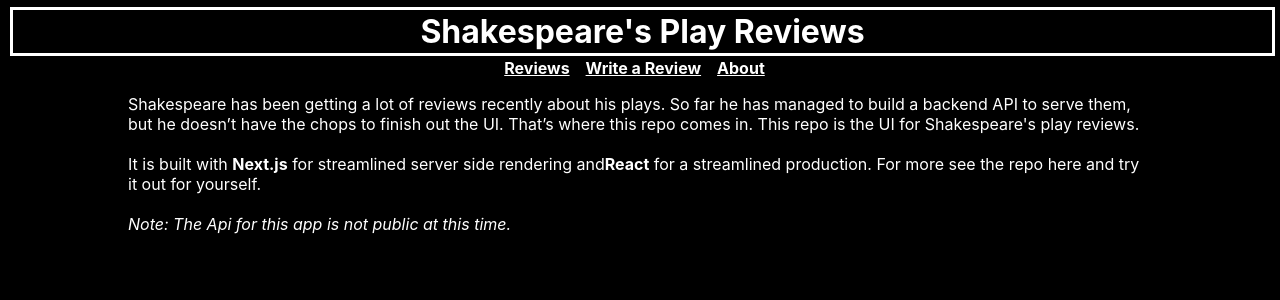
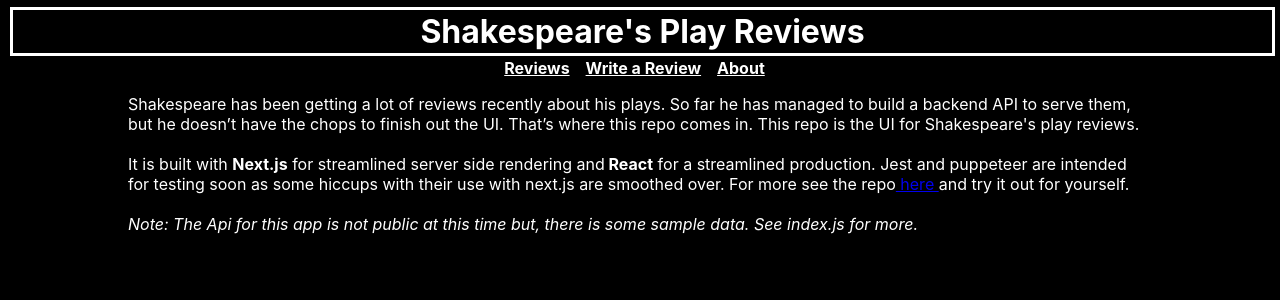
Before and after one commit to CymruRing/shakespeares_play_reviews_UI, a Next.js app in the folder shakespeares_play_reviews/: page /About in a window 1280 px wide. Shown: the top 300 px of the page. Built offline with nearby package versions, Linux system fonts and the light colour scheme.

Commit message:
A little documentation.

```diff
--- a/shakespeares_play_reviews/pages/About.js
+++ b/shakespeares_play_reviews/pages/About.js
@@ -10,10 +10,14 @@ const About = () => {
         UI for Shakespeare's play reviews.
         <br/><br/>
         It is built with <strong>Next.js</strong> for streamlined server side rendering and
-        <strong>React</strong> for a streamlined production.  For more see the repo here
+        <strong> React</strong> for a streamlined production.  Jest and puppeteer are intended
+        for testing soon as some hiccups with their use with next.js are smoothed over.  For more
+        see the repo
+        <a href='https://github.com/CymruRing/shakespeares_play_reviews_UI'> here </a>
         and try it out for yourself.
         <br/><br/>
-        <em>Note: The Api for this app is not public at this time.</em>
+        <em>Note: The Api for this app is not public at this time but, there is some sample data.
+          See index.js for more.</em>
       </p>
       <p className={styles.p}></p>
     </>
```
Also changed, not shown: shakespeares_play_reviews/.babelrc (renamed from .babelrc), 1 other file (tests, documents, lock files or other folders).
